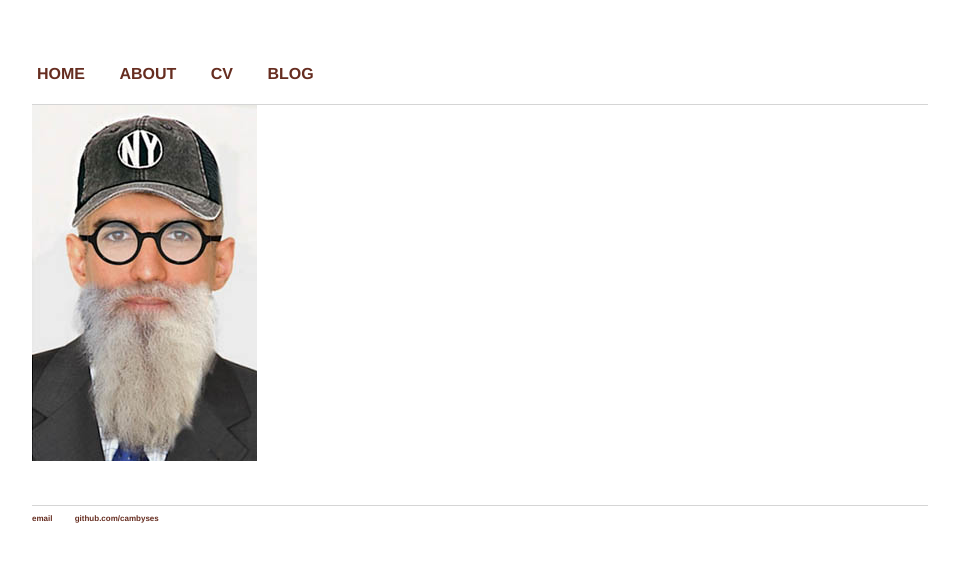
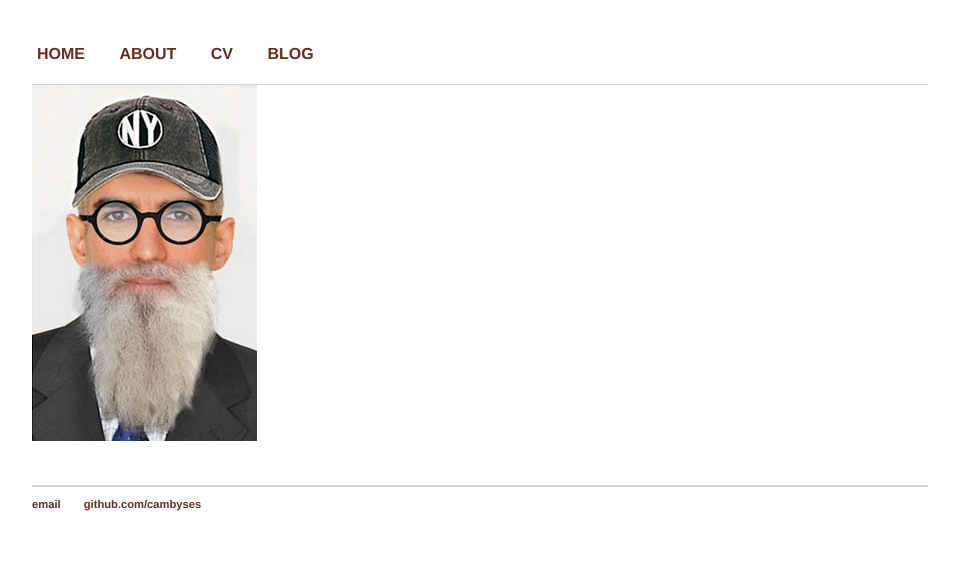
Before and after one commit to cambyses/cambyses.github.io, a Jekyll site: the page built from index.html, in a window 1280 px wide. Shown: the top 562 px of the page, without its empty margins (160-1119 px from the left). Built offline with Jekyll 4.4.1, drawn with Linux system fonts in a browser that asks for light colours.

Commit message:
Update main.css

```diff
--- a/css/main.css
+++ b/css/main.css
@@ -17,7 +17,7 @@ background: url("background.jpg") no-repeat center center fixed;
 
 
 body {
-    margin: 60px auto;
+    margin: 40px auto;
     width: 70%;
 
 }
@@ -93,8 +93,8 @@ p {
 }
 
 footer {
-    border-top: 1px solid #d5d5d5;
-    font-size: .5em;
+    border-top: 2px solid #d5d5d5;
+    font-size: .7em;
 }
 
 ul.posts {
```
